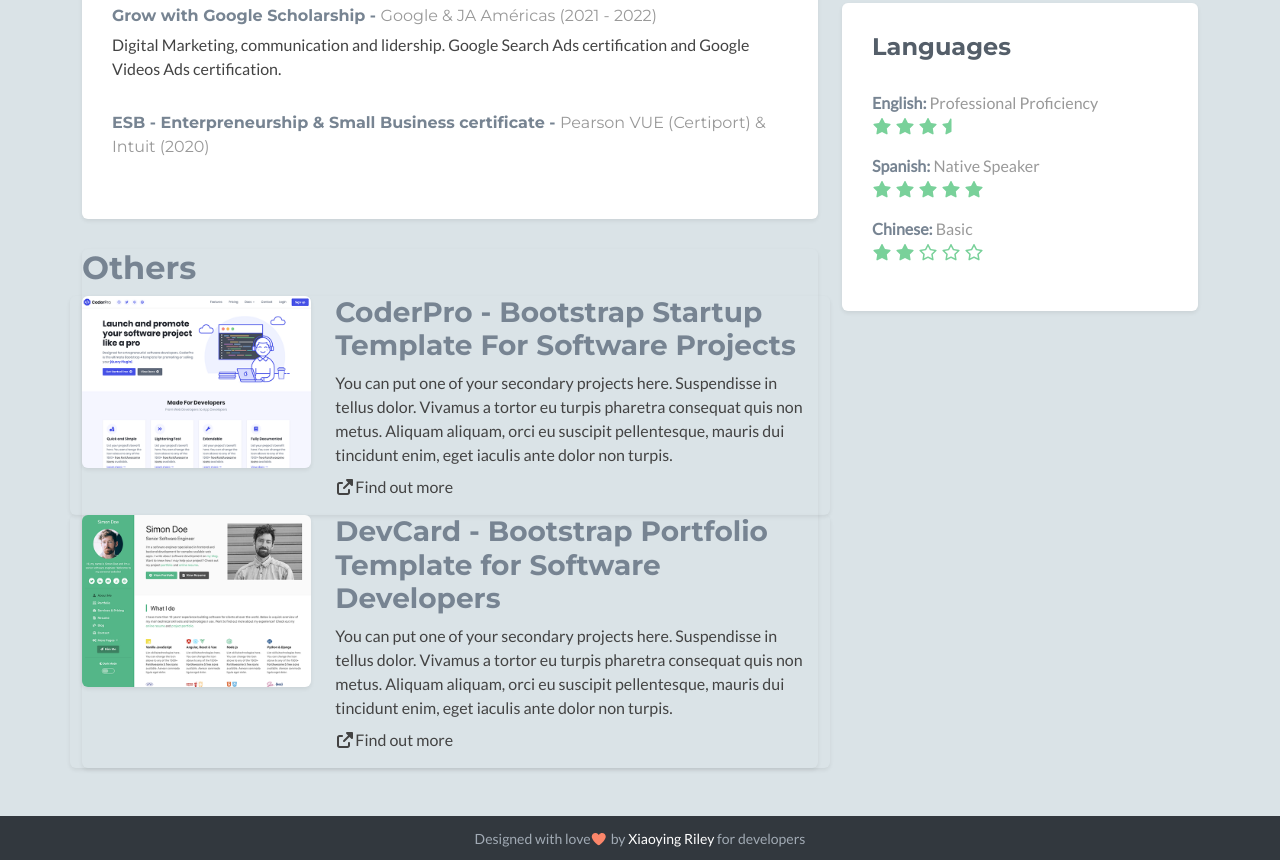
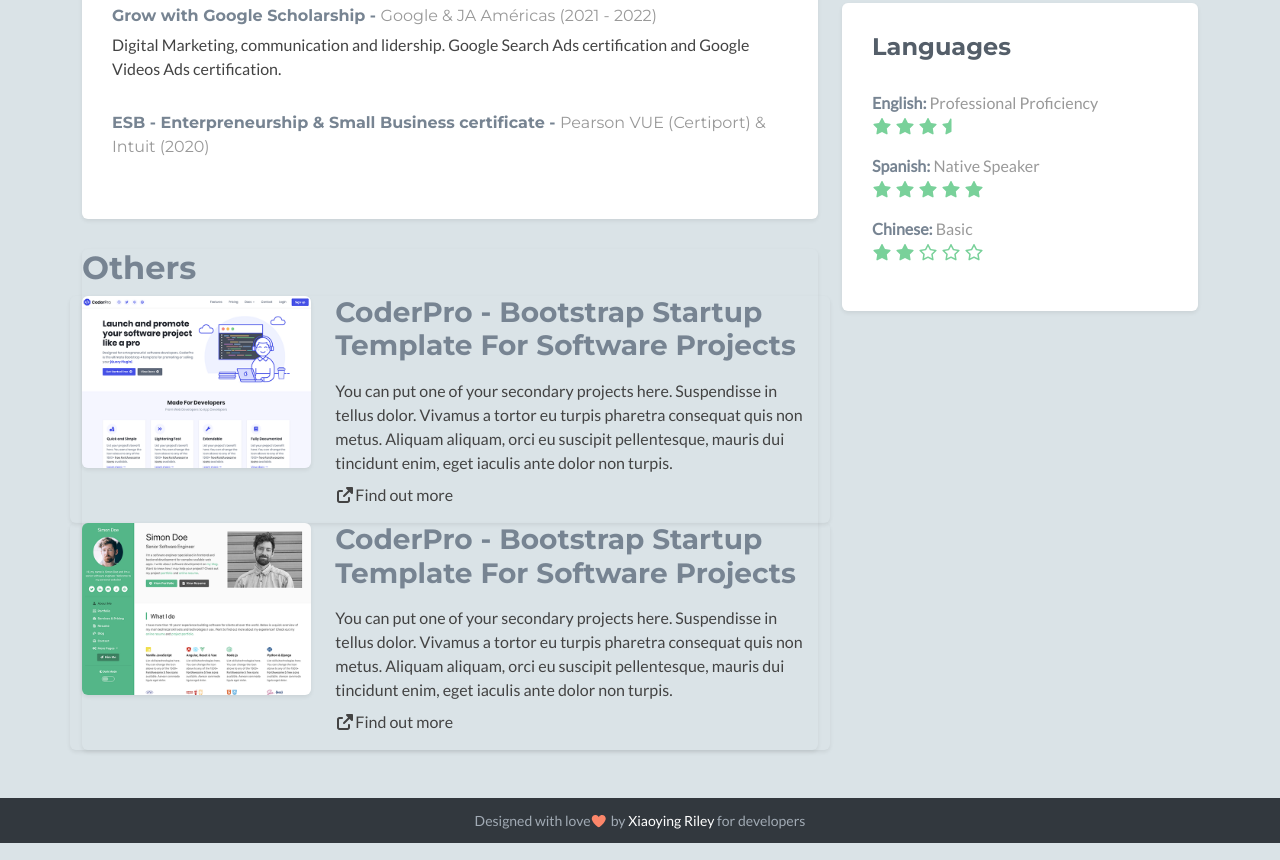
Before and after one commit to gianella-rocca/Portafolio, a plain HTML site: page index.html in a window 1280 px wide. Shown: the part 1440-2300 px from the top of the page. Drawn offline with nearby package versions, Linux system fonts and the light colour scheme; no server answers; a script that the page names is missing; some icons are missing.

Commit message:
Update index.html

```diff
--- a/index.html
+++ b/index.html
@@ -138,7 +138,7 @@
 			            <img class="img-fluid project-image rounded shadow-sm" src="assets/images/projects/project-1.png" alt="project name" />
 			        </div>
 			        <div class="desc col-md-8 col-12">
-			            <h3 class="title">CoderPro - Bootstrap Startup Template For Software Projects</h3>
+			            <h3 class="title mb-3">CoderPro - Bootstrap Startup Template For Software Projects</a></h3>
 			            <p class="mb-2">You can put one of your secondary projects here. Suspendisse in tellus dolor. Vivamus a tortor eu turpis pharetra consequat quis non metus. Aliquam aliquam, orci eu suscipit pellentesque, mauris dui tincidunt enim, eget iaculis ante dolor non turpis.</p>
 			            <p><i class="fas fa-external-link-alt"></i>Find out more</p>
 			        </div><!--//desc-->
@@ -150,15 +150,15 @@
 			             <img class="img-fluid project-image rounded shadow-sm" src="assets/images/projects/project-2.png" alt="project name" />
 			        </div>
 			        <div class="desc col-md-8 col-12">
-			             <h3 class="title">DevCard - Bootstrap Portfolio Template for Software Developers</h3>
+			             <h3 class="title mb-3">CoderPro - Bootstrap Startup Template For Software Projects</a></h3>
 			             <p class="mb-2">You can put one of your secondary projects here. Suspendisse in tellus dolor. Vivamus a tortor eu turpis pharetra consequat quis non metus. Aliquam aliquam, orci eu suscipit pellentesque, mauris dui tincidunt enim, eget iaculis ante dolor non turpis.</p>
 			             <p><i class="fas fa-external-link-alt"></i>Find out more</p>
 			        </div><!--//desc-->
 			</div><!--//item-->
 
-        </div><!--//content-->
-    </div><!--//section-inner-->
-</section><!--//section-->
+	            </div><!--//content-->
+	        </div><!--//section-inner-->
+	    </section><!--//section-->
 
 
             </div><!--//primary-->
```
